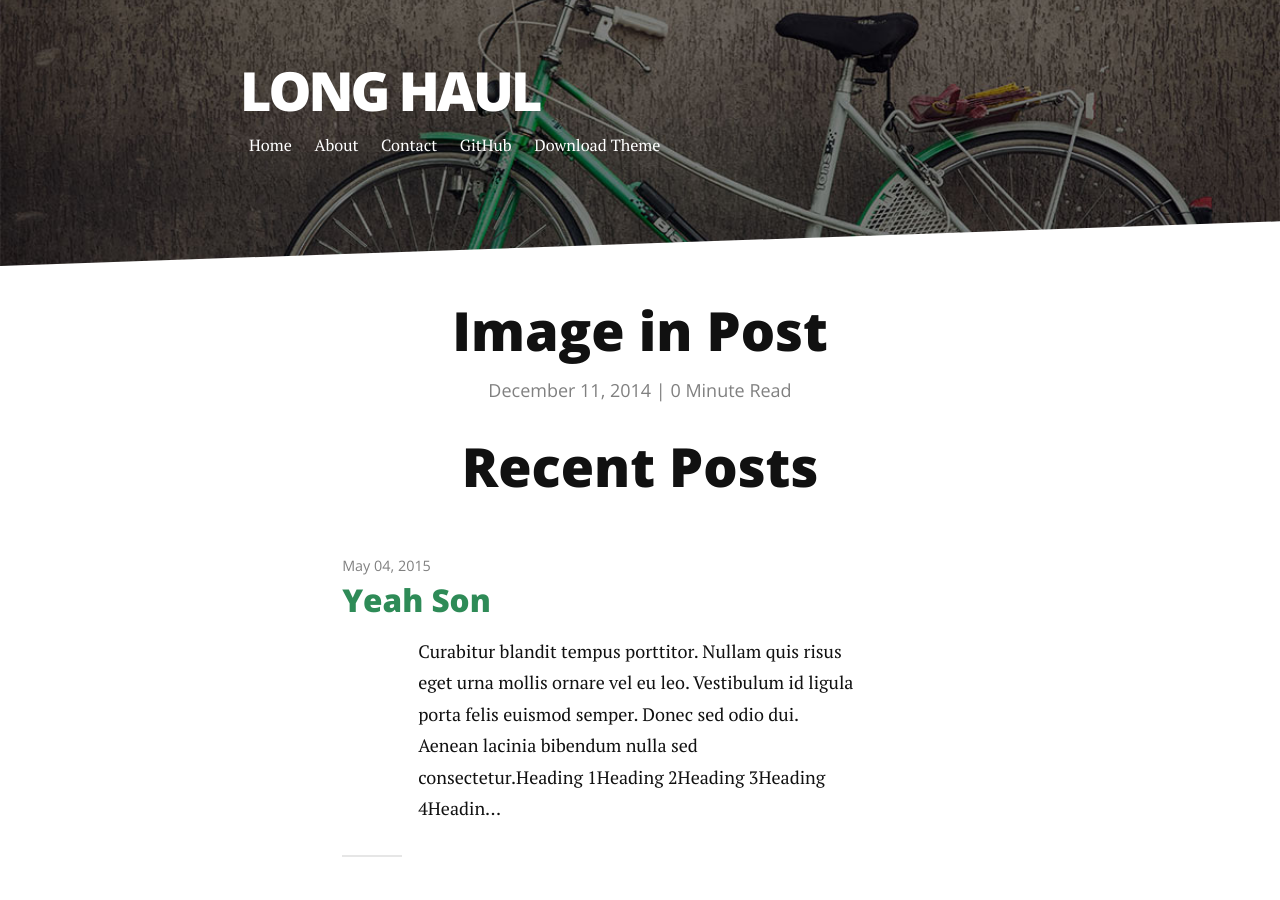
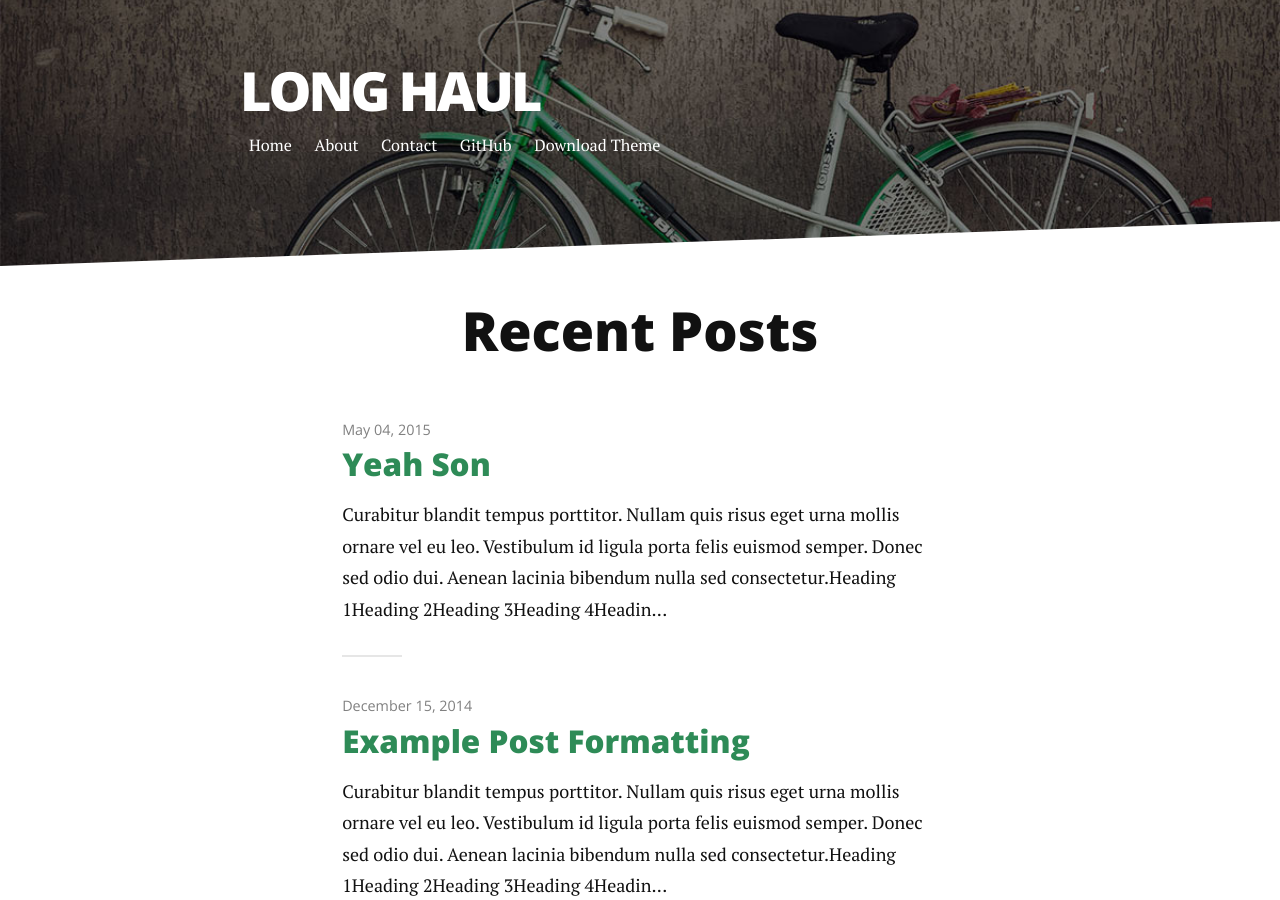
Before and after one commit to robertcedwards/robertcedwards.com, a Jekyll site: the page built from index.html, in a window 1280 px wide and 900 px high. Built offline with Jekyll 4.4.1, drawn with Linux system fonts in a browser that asks for light colours; nearby versions of some CDN libraries; Markdown is read by kramdown in place of the engine named in the settings; the list of posts is cut into pages by our own code.

Commit message:
fixed index

```diff
--- a/index.html
+++ b/index.html
@@ -1,7 +1,5 @@
 ---
-layout: post
-title:  "Image in Post"
-date:   2014-12-11
+layout: default
 ---
 
 <div class="home" id="home">
```
